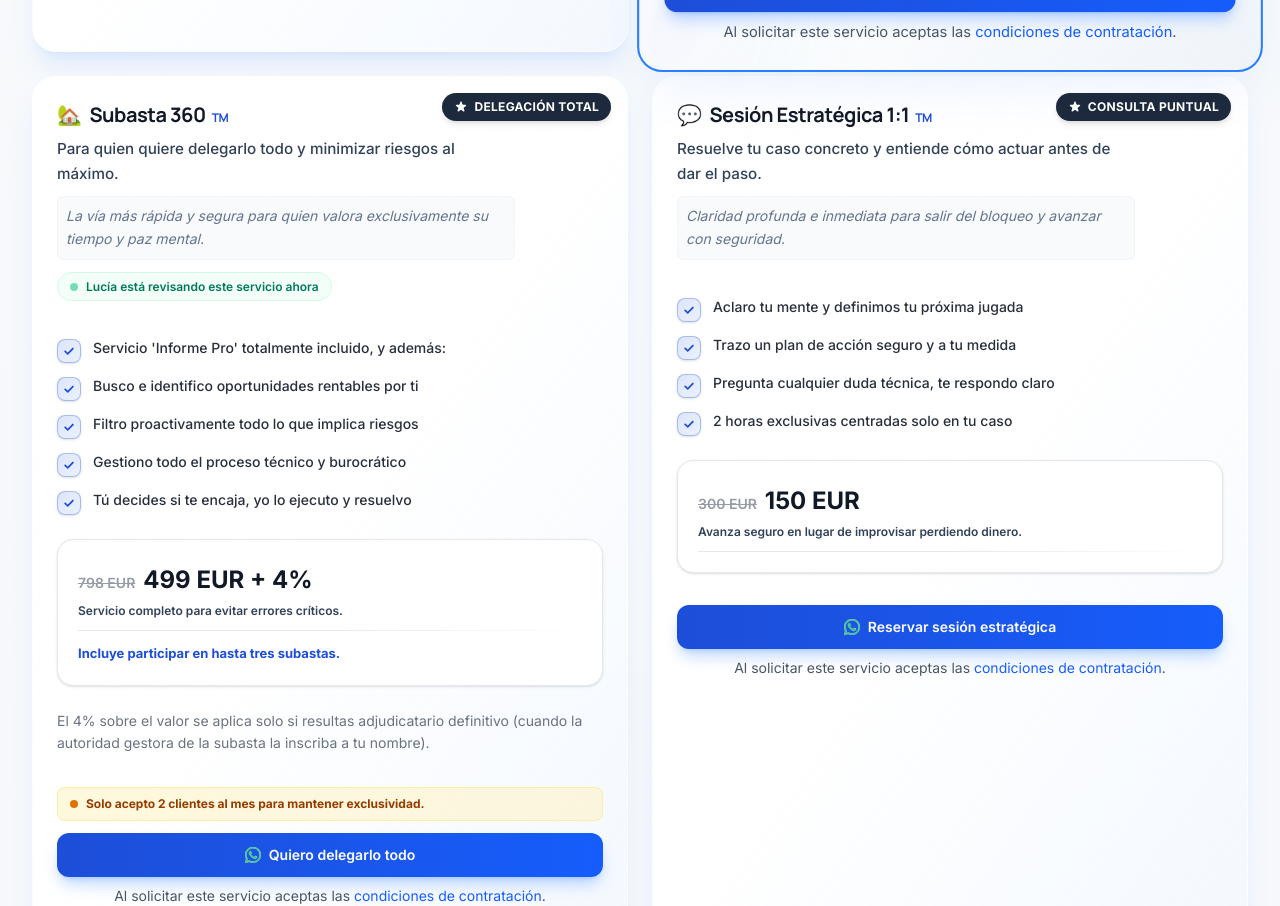
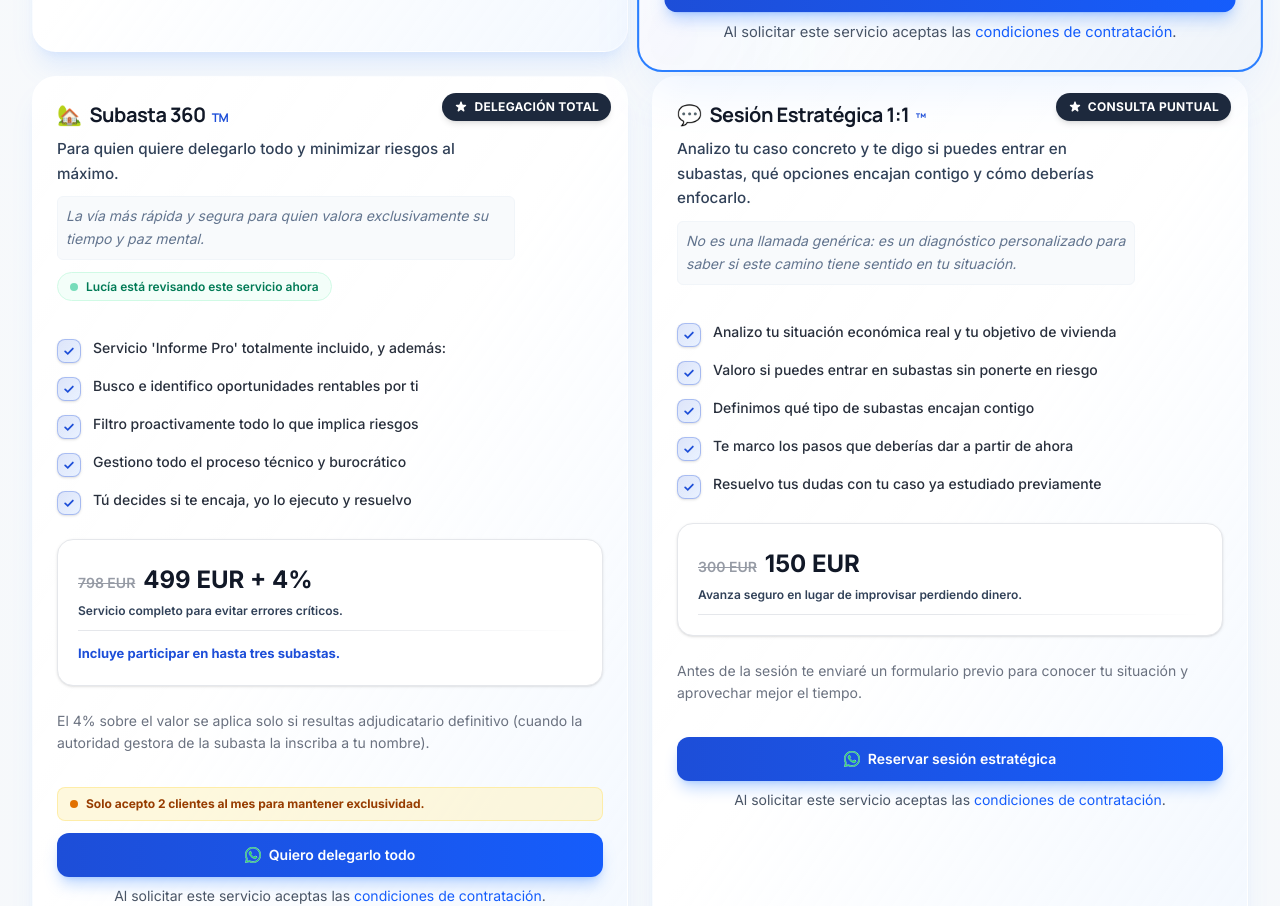
Before and after one commit to Lujalumarketing/tuhogarensubastas, a React (Vite) app: page / in a window 1280 px wide. Shown: the part 3720-4626 px from the top of the page. Built offline with nearby package versions, Linux system fonts and the light colour scheme.

Commit message:
refresh Sesion 1:1 copy as personalized diagnosis

```diff
--- a/src/data/services.ts
+++ b/src/data/services.ts
@@ -74,19 +74,22 @@ export const services: ServiceItem[] = [
   {
     id: "sesion-estrategica",
     name: "Sesión Estratégica 1:1",
-    trademark: "TM",
-    description: "Resuelve tu caso concreto y entiende cómo actuar antes de dar el paso.",
+    trademark: "™",
+    description: "Analizo tu caso concreto y te digo si puedes entrar en subastas, qué opciones encajan contigo y cómo deberías enfocarlo.",
     bullets: [
-      "Aclaro tu mente y definimos tu próxima jugada",
-      "Trazo un plan de acción seguro y a tu medida",
-      "Pregunta cualquier duda técnica, te respondo claro",
-      "2 horas exclusivas centradas solo en tu caso"
+      "Analizo tu situación económica real y tu objetivo de vivienda",
+      "Valoro si puedes entrar en subastas sin ponerte en riesgo",
+      "Definimos qué tipo de subastas encajan contigo",
+      "Te marco los pasos que deberías dar a partir de ahora",
+      "Resuelvo tus dudas con tu caso ya estudiado previamente"
     ],
     priceBefore: "300 EUR",
     priceNow: "150 EUR",
     priceReinforcement: "Avanza seguro en lugar de improvisar perdiendo dinero.",
-    microcopy: "Claridad profunda e inmediata para salir del bloqueo y avanzar con seguridad.",
-    notes: [],
+    microcopy: "No es una llamada genérica: es un diagnóstico personalizado para saber si este camino tiene sentido en tu situación.",
+    notes: [
+      "Antes de la sesión te enviaré un formulario previo para conocer tu situación y aprovechar mejor el tiempo."
+    ],
     badge: "Consulta puntual",
     cta: "Reservar sesión estratégica"
   }
```
